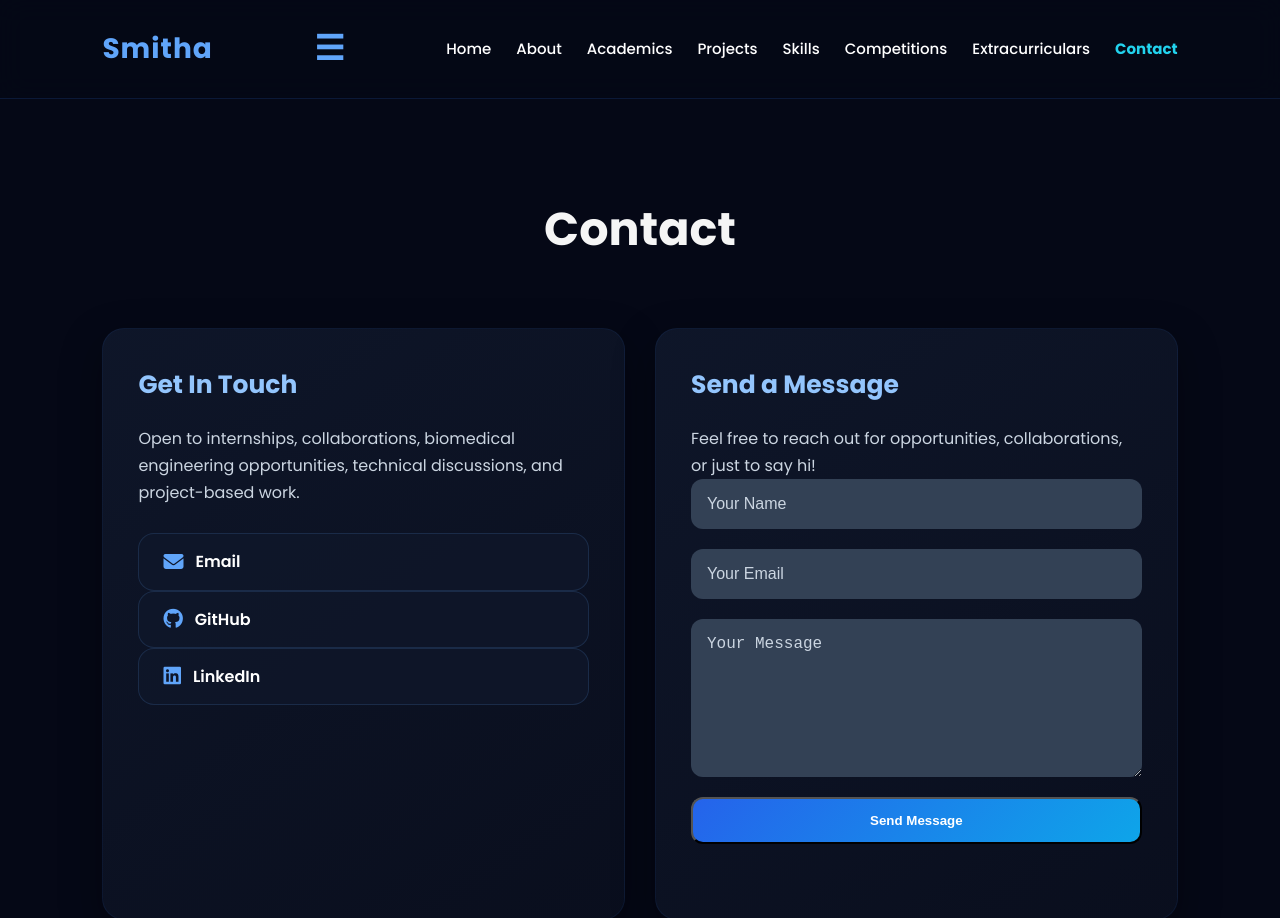
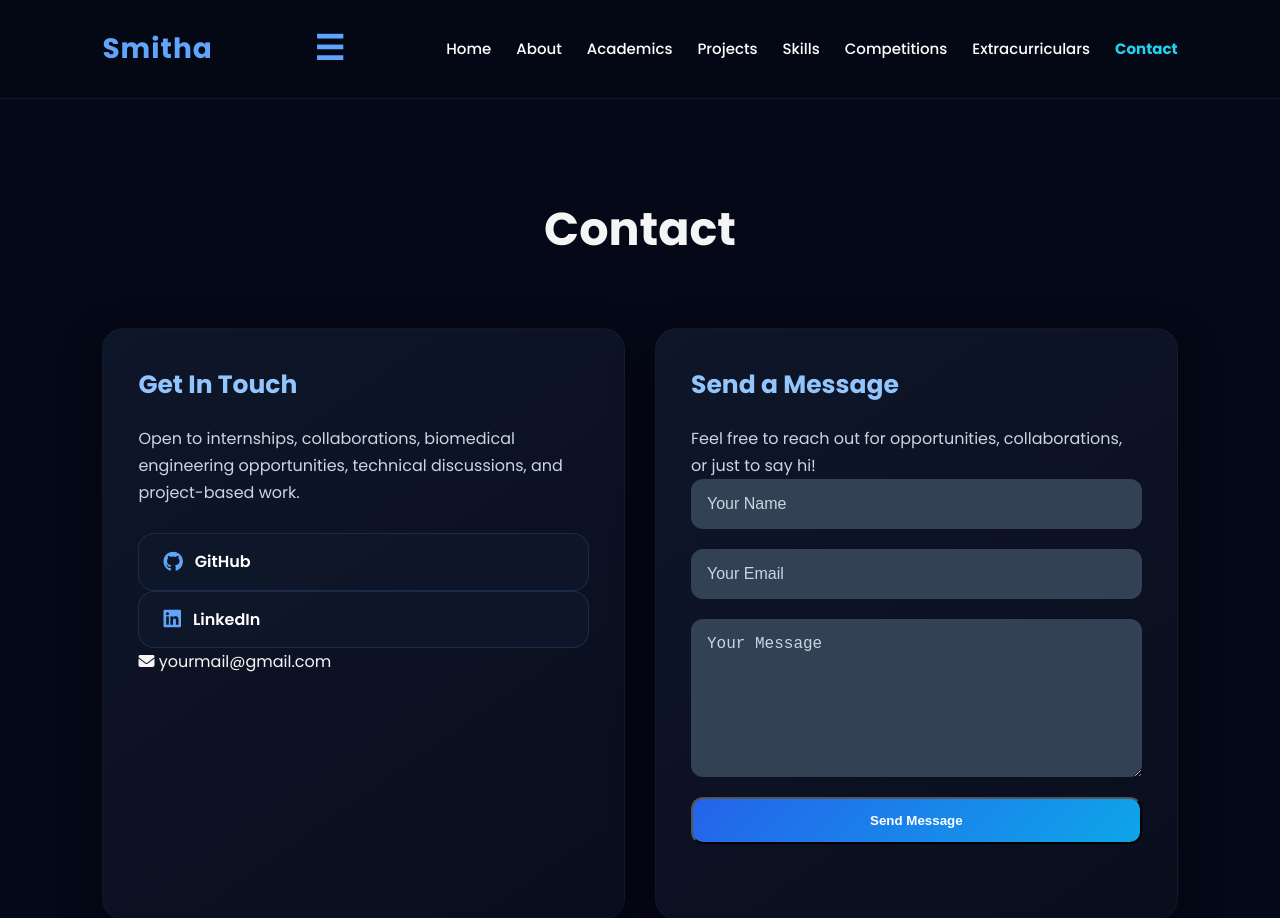
Before and after one commit to Smitha-Angeline2000/profile-website, a plain HTML site: page contact.html in a window 1280 px wide. Shown: the top 918 px of the page. Drawn offline with Linux system fonts and the light colour scheme.

Commit message:
email reconfig

```diff
--- a/contact.html
+++ b/contact.html
@@ -73,18 +73,7 @@
 
         <div class="contact-links">
 
-  <!-- EMAIL -->
 
-  <a
-  href="https://mail.google.com/mail/?view=cm&fs=1&to=smitha.angeline@gmail.com&su=Portfolio%20Inquiry"
-  class="contact-link"
->
-
-    <i class="fa-solid fa-envelope"></i>
-
-    Email
-
-  </a>
 
   <!-- GITHUB -->
 
@@ -114,6 +103,15 @@
 
   </a>
 
+  <!-- EMAIL TEXT -->
+
+<div class="email-display">
+
+  <i class="fa-solid fa-envelope"></i>
+
+  yourmail@gmail.com
+
+</div>
 </div>
 
       </div>
```
